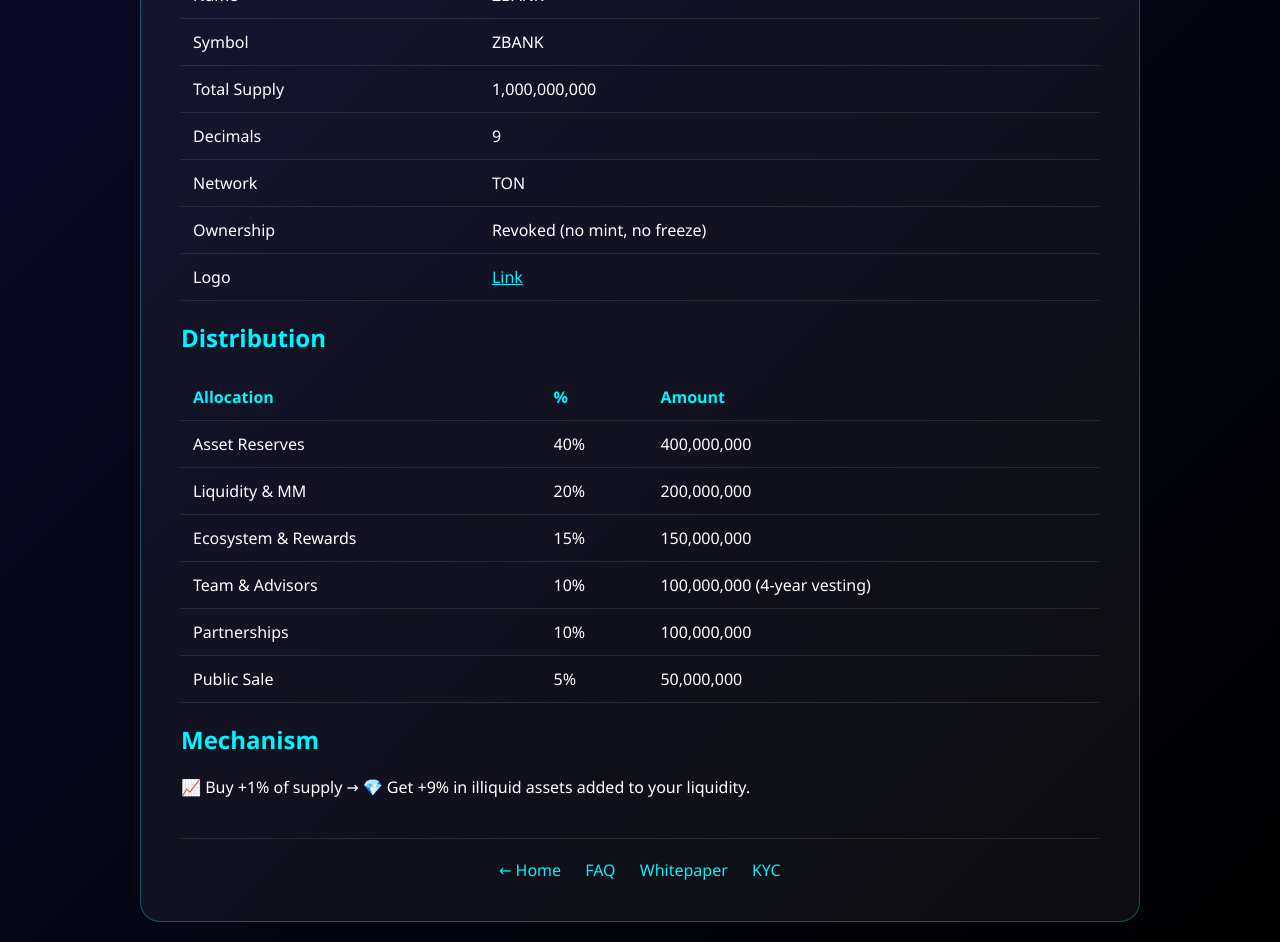
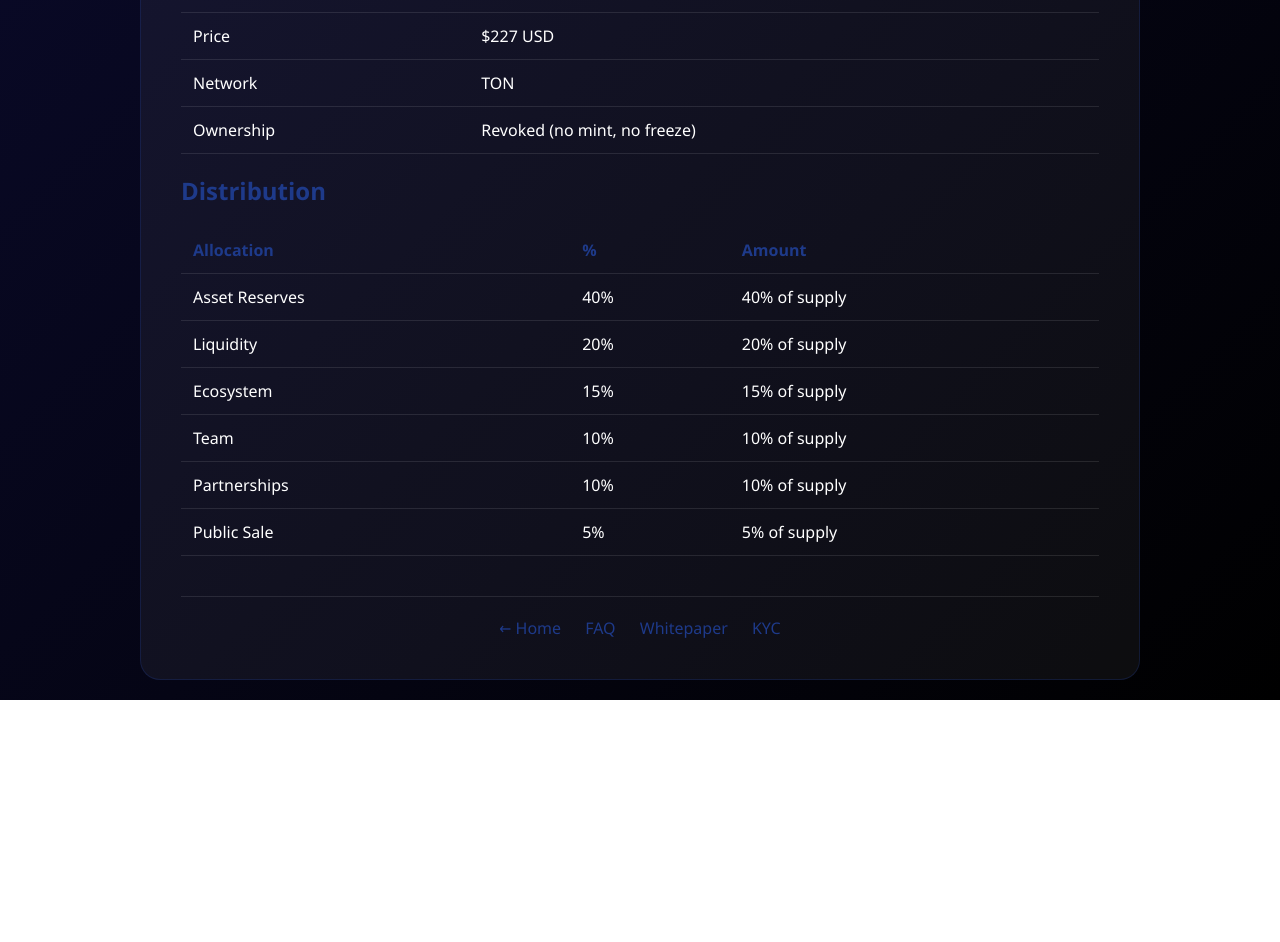
Before and after one commit to byt-assist/zbank, a plain HTML site: page tokenomics.html in a window 1280 px wide. Shown: the part 252-1194 px from the top of the page. After the commit the page ends 952 px from the top, so only its background shows below. Drawn offline with Linux system fonts and the light colour scheme.

Commit message:
Update tokenomics.html

```diff
--- a/tokenomics.html
+++ b/tokenomics.html
@@ -4,7 +4,6 @@
     <meta charset="UTF-8">
     <meta name="viewport" content="width=device-width, initial-scale=1.0">
     <title>ZBANK — Tokenomics</title>
-    <!-- Google Analytics -->
     <script async src="https://www.googletagmanager.com/gtag/js?id=G-QRXP2EW5J6"></script>
     <script>
         window.dataLayer = window.dataLayer || [];
@@ -26,43 +25,38 @@
             background: rgba(255,255,255,0.05);
             border-radius: 20px;
             padding: 40px;
-            border: 1px solid rgba(0,243,255,0.3);
+            border: 1px solid rgba(30,58,138,0.3);
         }
-        h1, h2 { color: #00f3ff; margin-bottom: 20px; }
+        h1, h2 { color: #1E3A8A; margin-bottom: 20px; }
         table { width: 100%; border-collapse: collapse; margin: 20px 0; }
         th, td { padding: 12px; text-align: left; border-bottom: 1px solid rgba(255,255,255,0.1); }
-        th { color: #00f3ff; }
+        th { color: #1E3A8A; }
         .footer { text-align: center; margin-top: 40px; padding-top: 20px; border-top: 1px solid rgba(255,255,255,0.1); }
-        .footer a { color: #00f3ff; text-decoration: none; margin: 0 10px; }
+        .footer a { color: #1E3A8A; text-decoration: none; margin: 0 10px; }
     </style>
 </head>
 <body>
 <div class="container">
     <h1>💰 ZBANK Tokenomics</h1>
-    <h2>Token Parameters</h2>
     <table>
         <tr><th>Parameter</th><th>Value</th></tr>
-        <tr><td>Name</td><td>ZBANK</td></tr>
-        <tr><td>Symbol</td><td>ZBANK</td></tr>
-        <tr><td>Total Supply</td><td>1,000,000,000</td></tr>
-        <tr><td>Decimals</td><td>9</td></tr>
-        <tr><td>Network</td><td>TON</td></tr>
-        <tr><td>Ownership</td><td>Revoked (no mint, no freeze)</td></tr>
-        <tr><td>Logo</td><td><a href="https://byt-assist.github.io/zbank/zbank_logo.png" style="color:#00f3ff;">Link</a></td></tr>
+        <tr><td>Name</th><td>ZBANK</th></tr>
+        <tr><td>Symbol</th><td>ZBANK</th></tr>
+        <tr><td>Price</th><td>$227 USD</th></tr>
+        <tr><td>Network</th><td>TON</th></tr>
+        <tr><td>Ownership</th><td>Revoked (no mint, no freeze)</th></tr>
     </table>
     <h2>Distribution</h2>
     <table>
         <tr><th>Allocation</th><th>%</th><th>Amount</th></tr>
-        <tr><td>Asset Reserves</td><td>40%</td><td>400,000,000</td></tr>
-        <tr><td>Liquidity & MM</td><td>20%</td><td>200,000,000</td></tr>
-        <tr><td>Ecosystem & Rewards</td><td>15%</td><td>150,000,000</td></tr>
-        <tr><td>Team & Advisors</td><td>10%</td><td>100,000,000 (4-year vesting)</td></tr>
-        <tr><td>Partnerships</td><td>10%</td><td>100,000,000</td></tr>
-        <tr><td>Public Sale</td><td>5%</td><td>50,000,000</td></tr>
+        <tr><td>Asset Reserves</th><td>40%</th><td>40% of supply</th></tr>
+        <tr><td>Liquidity</th><td>20%</th><td>20% of supply</th></tr>
+        <tr><td>Ecosystem</th><td>15%</th><td>15% of supply</th></tr>
+        <tr><td>Team</th><td>10%</th><td>10% of supply</th></tr>
+        <tr><td>Partnerships</th><td>10%</th><td>10% of supply</th></tr>
+        <tr><td>Public Sale</th><td>5%</th><td>5% of supply</th></tr>
     </table>
-    <h2>Mechanism</h2>
-    <p>📈 Buy +1% of supply → 💎 Get +9% in illiquid assets added to your liquidity.</p>
-    <div class="footer"><a href="https://byt-assist.github.io/zbank/">← Home</a> <a href="faq.html">FAQ</a> <a href="whitepaper.html">Whitepaper</a> <a href="kyc.html">KYC</a></div>
+    <div class="footer"><a href="index.html">← Home</a> <a href="faq.html">FAQ</a> <a href="whitepaper.html">Whitepaper</a> <a href="kyc.html">KYC</a></div>
 </div>
 </body>
 </html>
```
